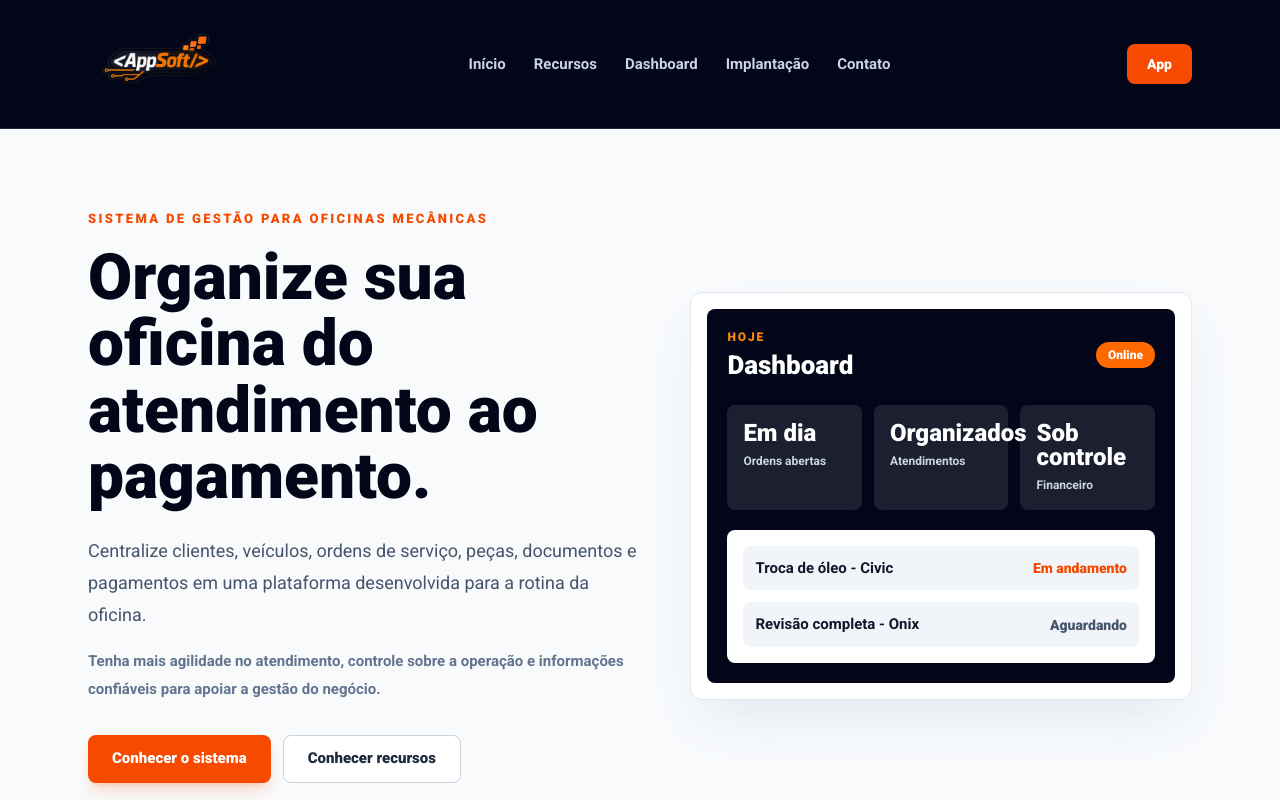
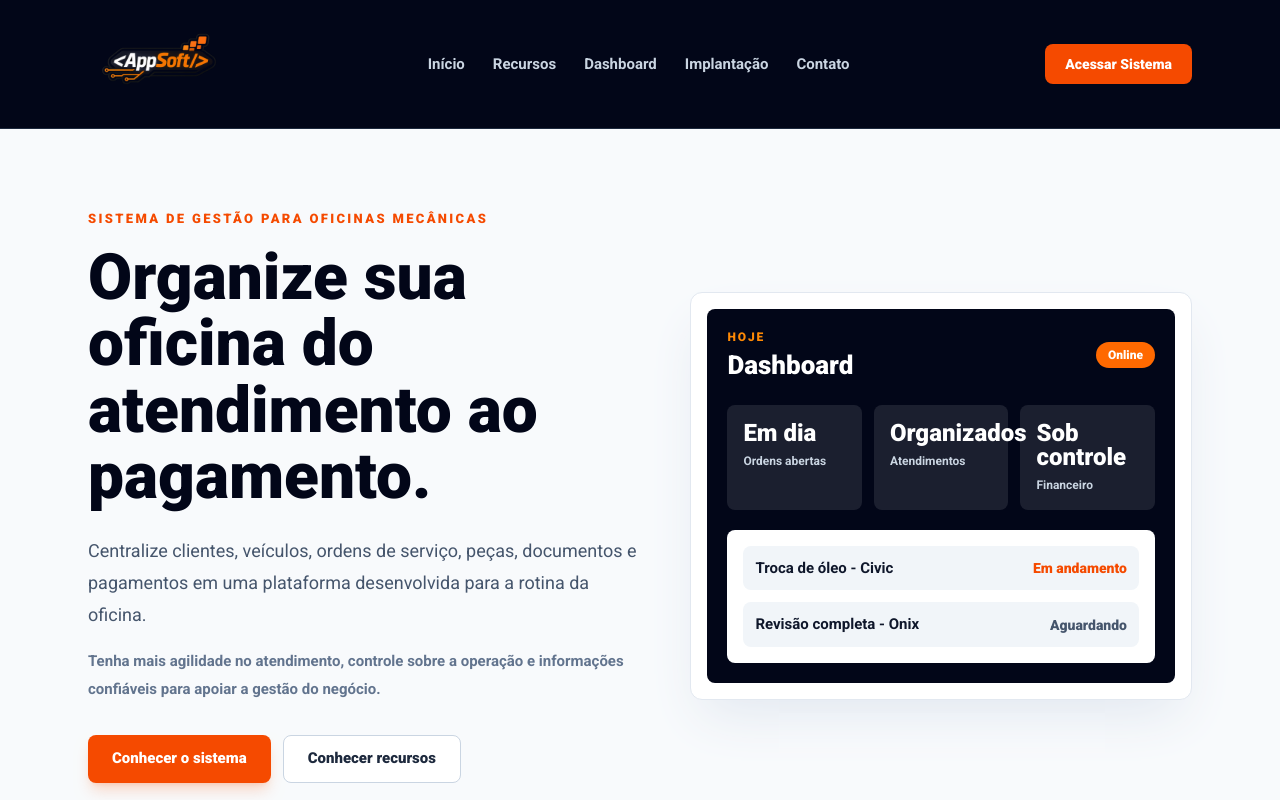
Before and after one commit to appsoft-lucio/oficinaAppSoft, a React (Vite) app in the folder frontend/: page / in a window 1280 px wide. Shown: the top 800 px of the page. Built offline with nearby package versions, Linux system fonts and the light colour scheme; no server answers.

Commit message:
ui: rename system access button

```diff
--- a/frontend/src/components/layout/Header.tsx
+++ b/frontend/src/components/layout/Header.tsx
@@ -48,9 +48,9 @@ export default function Header() {
 
         <Link
           className="inline-flex min-h-10 items-center justify-center rounded-lg bg-orange-600 px-5 text-sm font-black text-white transition hover:bg-orange-700"
-          to="/dashboard"
+          to="/login"
         >
-          App
+          Acessar Sistema
         </Link>
       </div>
     </header>
```
